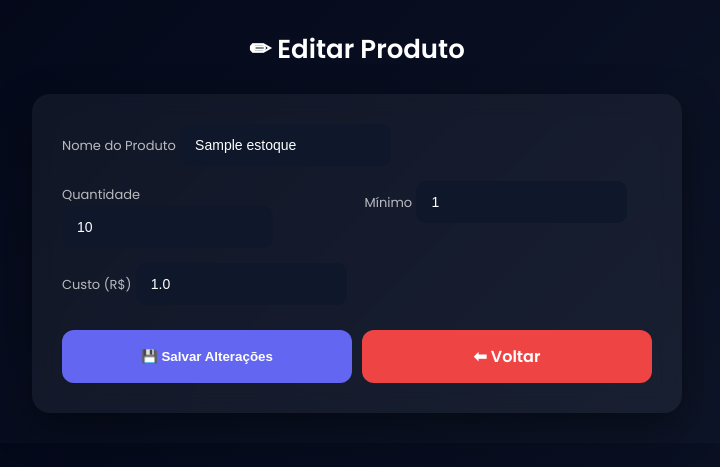
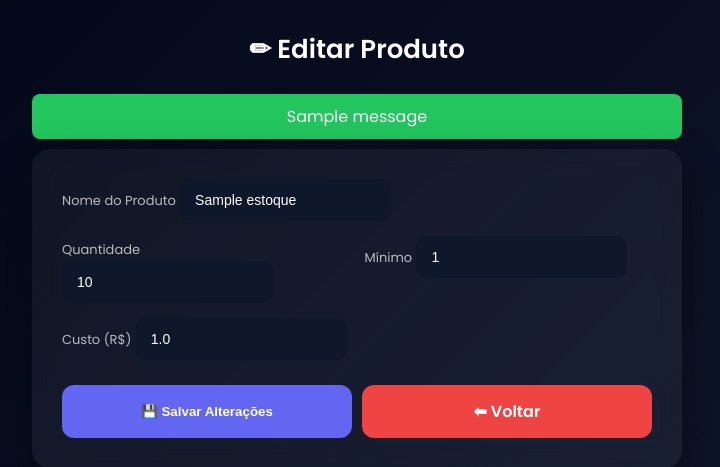
Before and after one commit to luiz2938310-pixel/marinalaiabeautyclinic.com.br, a Flask app: page /admin/estoque/editar/1 in a window 1280 px wide. Shown: the top 467 px of the page, without its empty margins (283-1003 px from the left). Run offline with Flask 3, Linux system fonts and the light colour scheme; a user stored in the database is signed in; tables that the repository leaves empty hold one stand-in row (values such as "Sample post"); one stand-in notice (Sample message) is shown.

Commit message:
editar_estoque.html

```diff
--- a/agenda_marina_pro/templates/editar_estoque.html
+++ b/agenda_marina_pro/templates/editar_estoque.html
@@ -114,6 +114,15 @@ button:hover{
     transform:translateY(-2px);
     box-shadow:0 5px 20px rgba(239,68,68,0.4);
 }
+
+/* ALERTA */
+.alert{
+    background:#22c55e;
+    padding:10px;
+    border-radius:8px;
+    margin-bottom:10px;
+    text-align:center;
+}
 </style>
 </head>
 
@@ -123,9 +132,19 @@ button:hover{
 
     <h2>✏ Editar Produto</h2>
 
+    <!-- MENSAGENS -->
+    {% with messages = get_flashed_messages(with_categories=true) %}
+    {% if messages %}
+        {% for category, message in messages %}
+        <div class="alert">{{ message }}</div>
+        {% endfor %}
+    {% endif %}
+    {% endwith %}
+
     <div class="card">
 
-        <form method="POST" action="{{ url_for('editar_estoque', id=produto.id) }}">
+        <!-- 🔥 CORRIGIDO AQUI -->
+        <form method="POST" action="{{ url_for('editar_estoque_v2', id=produto.id) }}">
 
             <div>
                 <label>Nome do Produto</label>
```
